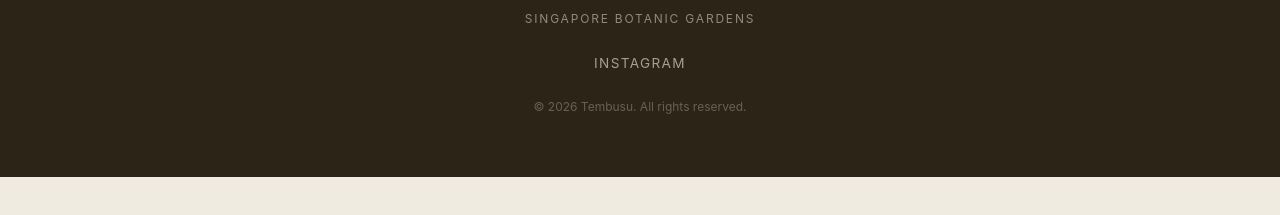
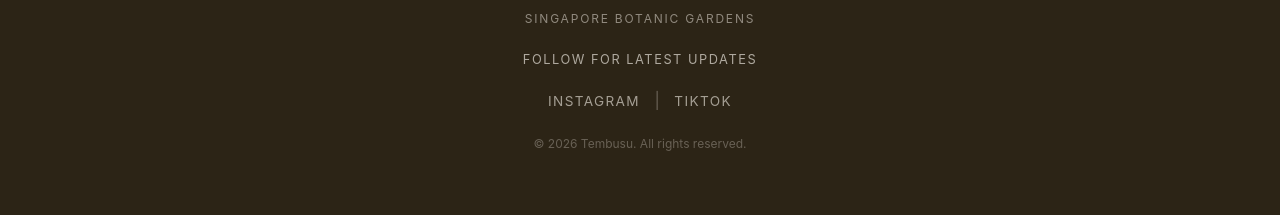
Before and after one commit to ernesttyh/tembusu-coming-soon, a plain HTML site: page index.html in a window 1280 px wide. Shown: the part 1025-1240 px from the top of the page. Before the commit the page ends 1202 px from the top, so only its background shows below. Drawn offline with nearby package versions, Linux system fonts and the light colour scheme; a web font is replaced by a local one.

Commit message:
Add TikTok + 'Follow for latest updates' to Version A footer

```diff
--- a/index.html
+++ b/index.html
@@ -65,8 +65,11 @@
     <div class="footer-inner">
       <img src="assets/logo.png" alt="Tembusu" class="footer-logo">
       <p class="footer-tagline">Singapore Botanic Gardens</p>
+      <p class="footer-follow">Follow for latest updates</p>
       <div class="footer-links">
         <a href="https://www.instagram.com/tembusu.sg/" target="_blank">Instagram</a>
+        <span class="footer-divider">|</span>
+        <a href="https://www.tiktok.com/@tembusu.sg" target="_blank">TikTok</a>
       </div>
       <p class="footer-copy">&copy; 2026 Tembusu. All rights reserved.</p>
     </div>
--- a/styles.css
+++ b/styles.css
@@ -531,6 +531,19 @@ input, button { font-family: var(--sans); }
   margin-bottom: 20px;
 }
 
+.footer-follow {
+  font-size: 0.8rem;
+  letter-spacing: 0.12em;
+  text-transform: uppercase;
+  color: rgba(245,240,232,0.65);
+  margin-bottom: 16px;
+}
+
+.footer-divider {
+  margin: 0 10px;
+  color: rgba(245,240,232,0.3);
+}
+
 .footer-links {
   margin-bottom: 20px;
 }
```
